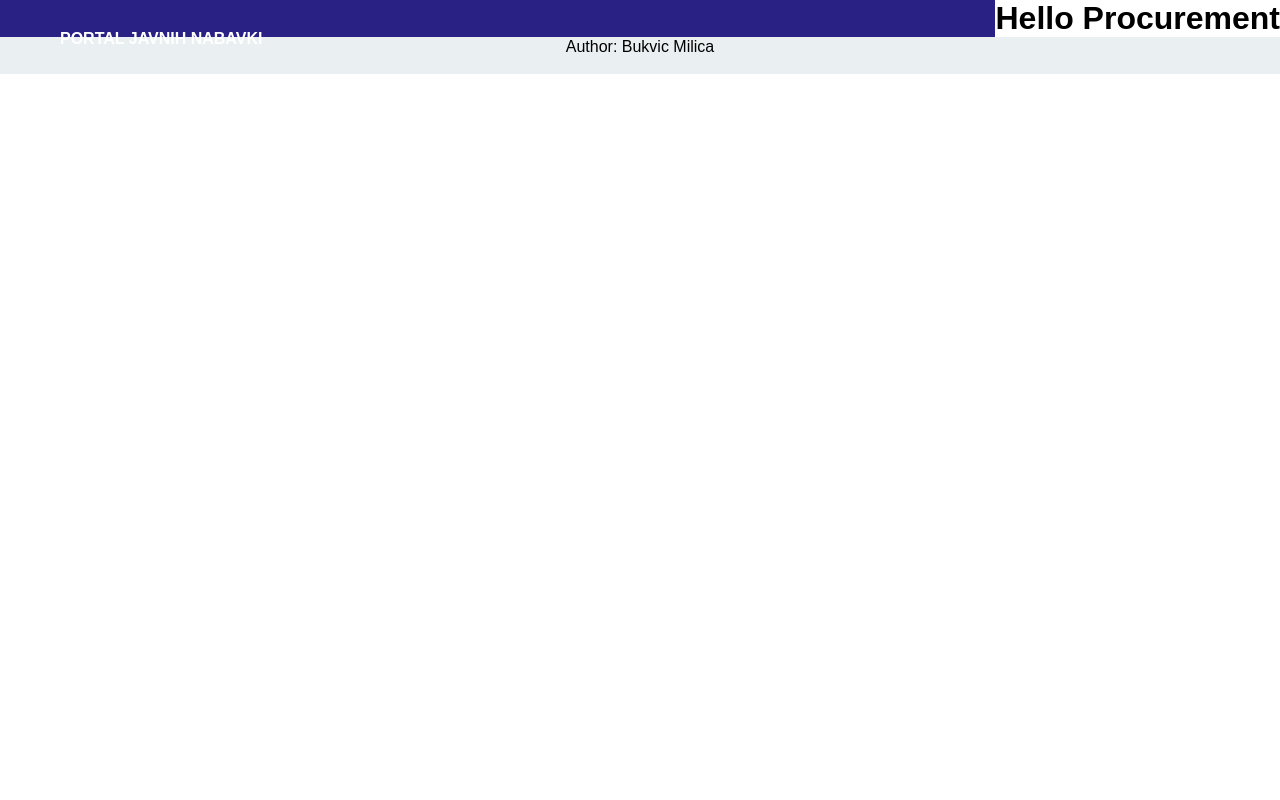
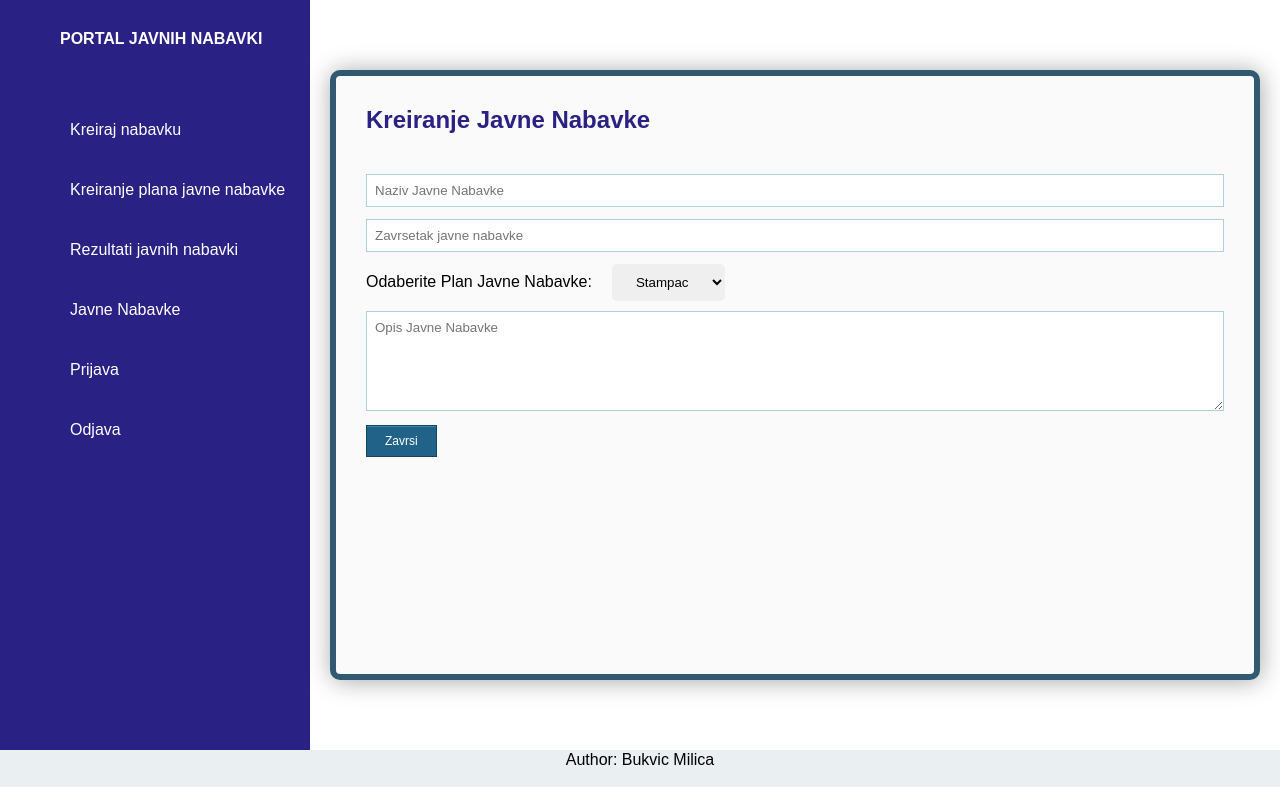
Before and after one commit to Servisi-Euprave/javne_nabavke_front, a React (Create React App) app: page /createProcurement in a window 1280 px wide. Built offline with nearby package versions, Linux system fonts and the light colour scheme; no server answers.

Commit message:
create procurement

```diff
--- a/package.json
+++ b/package.json
@@ -11,6 +11,7 @@
     "react-dom": "^18.2.0",
     "react-router-dom": "^6.10.0",
     "react-scripts": "5.0.1",
+    "react-svg": "^16.1.9",
     "web-vitals": "^2.1.4"
   },
   "scripts": {
--- a/src/components/CreateProcPlan.css
+++ b/src/components/CreateProcPlan.css
@@ -0,0 +1,96 @@
+.createProcurementplan{
+    flex: 6;
+    height: calc(100vh - 50px);
+    padding: 30px;
+    position: relative;
+    padding: 20px;
+    display: flex;
+    grid-gap: 30px;
+}
+
+.form-style-9{
+	width: 100%;
+	background: #FAFAFA;
+	padding: 30px;
+	margin: 50px auto;
+	box-shadow: 1px 1px 25px rgba(0, 0, 0, 0.35);
+	border-radius: 10px;
+	border: 6px solid #305A72;
+}
+.createProcurementplan .cardHeader {
+    display: flex;
+    justify-content: space-between;
+    align-items: flex-start;
+    margin-bottom: 40px;
+  }
+.form-style-9 ul{
+	padding:0;
+	margin:0;
+	list-style:none;
+}
+.form-style-9 ul li{
+	display: block;
+	margin-bottom: 10px;
+	min-height: 35px;
+}
+.form-style-9 ul li  .field-style{
+	box-sizing: border-box;
+	-webkit-box-sizing: border-box;
+	-moz-box-sizing: border-box;
+	padding: 8px;
+	outline: none;
+	border: 1px solid #B0CFE0;
+	-webkit-transition: all 0.30s ease-in-out;
+	-moz-transition: all 0.30s ease-in-out;
+	-ms-transition: all 0.30s ease-in-out;
+	-o-transition: all 0.30s ease-in-out;
+
+}.form-style-9 ul li  .field-style:focus{
+	box-shadow: 0 0 5px #B0CFE0;
+	border:1px solid #B0CFE0;
+}
+.form-style-9 ul li .field-split{
+	width: 49%;
+}
+.form-style-9 ul li .field-full{
+	width: 100%;
+}
+.form-style-9 ul li input.align-left{
+	float:left;
+}
+.form-style-9 ul li input.align-right{
+	float:right;
+}
+.form-style-9 ul li textarea{
+	width: 100%;
+	height: 100px;
+}
+.form-style-9 ul li input[type="button"],
+.form-style-9 ul li input[type="submit"] {
+	-moz-box-shadow: inset 0px 1px 0px 0px #3985B1;
+	-webkit-box-shadow: inset 0px 1px 0px 0px #3985B1;
+	box-shadow: inset 0px 1px 0px 0px #3985B1;
+	background-color: #216288;
+	border: 1px solid #17445E;
+	display: inline-block;
+	cursor: pointer;
+	color: #FFFFFF;
+	padding: 8px 18px;
+	text-decoration: none;
+	font: 12px Arial, Helvetica, sans-serif;
+}
+.form-style-9 ul li input[type="button"]:hover,
+.form-style-9 ul li input[type="submit"]:hover {
+	background: linear-gradient(to bottom, #2D77A2 5%, #337DA8 100%);
+	background-color: #28739E;
+}
+
+select{
+    border:none;
+    padding: 10px 20px;
+    border-radius:5px;
+  }
+
+  select:focus{
+    outline:none;
+  }
--- a/src/components/CreateProcPlan.jsx
+++ b/src/components/CreateProcPlan.jsx
@@ -1,9 +1,40 @@
+import { useState } from 'react'
+import ProcurementService from '../services/ProcurementService';
 import './CreateProcPlan.css'
 export default function CreateProcurementPlan(){
+    const[productType, setProductType] = useState("");
+    const[estimatedValue, setEstimatedValue] = useState("");
+    const[quantity, setQuantity] = useState("");
+    const handleSubmit = async (e) =>{
+        e.preventDefault();
+        const procurementPlan = { productType:productType, estimatedValue:estimatedValue,quantity:parseInt(quantity)}
+        try{
+            const resp = await ProcurementService.createProcurementPlan(procurementPlan);
+
+        } catch(error){
+            console.log(error)
+        }
+    }
     return(
         <div className="createProcurementplan">
-            <h1>Hello procurement</h1>
+        <form className="form-style-9" onSubmit={handleSubmit}>
+            <div class="cardHeader">
+                    <h2>Kreiranje Plana Javne Nabavke</h2>
+            </div>
 
+          <ul>
+            <li>
+              <input type="text" name="productType" value={productType} onChange={(e) => setProductType(e.target.value)} className="field-style field-split align-left" placeholder="Tip Proizvoda" />
+              <input type="number" name="quantity" value={quantity} onChange={(e) => setQuantity(e.target.value)} className="field-style field-split align-right" placeholder="Kolicina" />            </li>
+            <li>
+              <input type="text" name="estimatedValue" value={estimatedValue}  onChange={(e) => setEstimatedValue(e.target.value)} className="field-style field-full align-none" placeholder="Procenjena Vrednost" />
+            </li>
+
+            <li>
+              <input type="submit" value="Zavrsi" />
+            </li>
+          </ul>
+        </form>
         </div>
 
     )
--- a/src/components/CreateProcurement.css
+++ b/src/components/CreateProcurement.css
@@ -0,0 +1,99 @@
+.createProcurement{
+    flex: 6;
+    height: calc(100vh - 50px);
+    padding: 30px;
+    position: relative;
+    padding: 20px;
+    display: flex;
+    grid-gap: 30px;
+}
+
+.form-style-9{
+	width: 100%;
+	background: #FAFAFA;
+	padding: 30px;
+	margin: 50px auto;
+	box-shadow: 1px 1px 25px rgba(0, 0, 0, 0.35);
+	border-radius: 10px;
+	border: 6px solid #305A72;
+}
+.createProcurement .cardHeader {
+    display: flex;
+    justify-content: space-between;
+    align-items: flex-start;
+    margin-bottom: 40px;
+  }
+.form-style-9 ul{
+	padding:0;
+	margin:0;
+	list-style:none;
+}
+.form-style-9 ul li{
+	display: block;
+	margin-bottom: 10px;
+	min-height: 35px;
+}
+.form-style-9 ul li  .field-style{
+	box-sizing: border-box;
+	-webkit-box-sizing: border-box;
+	-moz-box-sizing: border-box;
+	padding: 8px;
+	outline: none;
+	border: 1px solid #B0CFE0;
+	-webkit-transition: all 0.30s ease-in-out;
+	-moz-transition: all 0.30s ease-in-out;
+	-ms-transition: all 0.30s ease-in-out;
+	-o-transition: all 0.30s ease-in-out;
+
+}.form-style-9 ul li  .field-style:focus{
+	box-shadow: 0 0 5px #B0CFE0;
+	border:1px solid #B0CFE0;
+}
+.form-style-9 ul li .field-split{
+	width: 49%;
+}
+.form-style-9 ul li .field-full{
+	width: 100%;
+}
+.form-style-9 ul li input.align-left{
+	float:left;
+}
+.form-style-9 ul li input.align-right{
+	float:right;
+}
+.form-style-9 ul li textarea{
+	width: 100%;
+	height: 100px;
+}
+.form-style-9 ul li input[type="button"],
+.form-style-9 ul li input[type="submit"] {
+	-moz-box-shadow: inset 0px 1px 0px 0px #3985B1;
+	-webkit-box-shadow: inset 0px 1px 0px 0px #3985B1;
+	box-shadow: inset 0px 1px 0px 0px #3985B1;
+	background-color: #216288;
+	border: 1px solid #17445E;
+	display: inline-block;
+	cursor: pointer;
+	color: #FFFFFF;
+	padding: 8px 18px;
+	text-decoration: none;
+	font: 12px Arial, Helvetica, sans-serif;
+}
+.form-style-9 ul li input[type="button"]:hover,
+.form-style-9 ul li input[type="submit"]:hover {
+	background: linear-gradient(to bottom, #2D77A2 5%, #337DA8 100%);
+	background-color: #28739E;
+}
+
+.select{
+    border:none;
+    padding: 10px 20px;
+    border-radius:5px;
+  }
+
+.select:focus{
+    outline:none;
+  }
+.plan{
+    margin-right: 20px;
+}
--- a/src/components/CreateProcurement.jsx
+++ b/src/components/CreateProcurement.jsx
@@ -1,11 +1,58 @@
 import './CreateProcurement.css'
+import ProcurementService from '../services/ProcurementService';
+import { useState } from 'react'
 
-export default function CreateProcurement(){
-    return(
-        <div className="createProcurement">
-            <h1>Hello Procurement</h1>
 
-        </div>
+export default function CreateProcurement() {
+  const[procurementName, setProcurementName] = useState("");
+  const[endDate, setEndDate] = useState("");
+  const[description, setDescription] = useState("");
+  const[procurementPlanId, setProcurementPlanId] = useState("");
 
-    )
-}
+  const handleSubmit = async (e) =>{
+      e.preventDefault();
+      setProcurementPlanId("didi")
+      const procurement = { procurementName:procurementName, procurementPlanId:procurementPlanId, endDate:endDate, description:description}
+      try{
+          const resp = await ProcurementService.createProcurement(procurement);
+
+      } catch(error){
+          console.log(error.response)
+      }
+  }
+    return (
+      <div className="createProcurement">
+        <form className="form-style-9" onSubmit={handleSubmit}>
+            <div class="cardHeader">
+                    <h2>Kreiranje Javne Nabavke</h2>
+            </div>
+
+          <ul>
+            <li>
+            <input type="text" name="procurementName" value={procurementName} onChange={(e) => setProcurementName(e.target.value)} className="field-style field-full align-none" placeholder="Naziv Javne Nabavke" />
+            </li>
+            <li>
+              <input type="text" name="endDate" value={endDate} onChange={(e) => setEndDate(e.target.value)} className="field-style field-full align-none" placeholder="Zavrsetak javne nabavke" />
+            </li>
+            <li class="dropdown">
+            <label for="plan" class="plan">Odaberite Plan Javne Nabavke:</label>
+            <select name="plan" id="language">
+            <option value="Voce">Voce</option>
+            <option value="Povrce">Povrce</option>
+            <option value="Motor" disabled>Motor</option>
+            <option value="Stampac" selected>Stampac</option>
+            </select>
+            </li>
+
+
+            <li>
+              <textarea name="description"  value={description} onChange={(e) => setDescription(e.target.value)} className="field-style" placeholder="Opis Javne Nabavke"></textarea>
+            </li>
+            <li>
+              <input type="submit" value="Zavrsi" />
+            </li>
+          </ul>
+        </form>
+      </div>
+    );
+  }
--- a/src/components/Results.css
+++ b/src/components/Results.css
@@ -0,0 +1,9 @@
+.results{
+    flex: 6;
+    height: calc(100vh - 50px);
+    padding: 30px;
+    position: relative;
+    padding: 20px;
+    display: flex;
+    grid-gap: 30px;
+}
--- a/src/components/RightBar.jsx
+++ b/src/components/RightBar.jsx
@@ -1,6 +1,7 @@
 import React from 'react'
 import './RightBar.css'
 import { Link } from 'react-router-dom'
+import { ReactSVG } from 'react-svg'
 
 export default function RightBar() {
     return (
@@ -19,7 +20,7 @@ export default function RightBar() {
                     <li>
                         <Link to="/createProcurement" >
                             <span class="icon">
-                                <ion-icon name="home-outline"></ion-icon>
+                                <ReactSVG src="./red.svg"/>
                             </span>
                             <span class="title">Kreiraj nabavku</span>
                         </Link>
--- a/src/services/ProcurementService.js
+++ b/src/services/ProcurementService.js
@@ -1,5 +1,5 @@
 import axios from "axios";
-const PROCUREMENT_BASE_URL = "http://localhost:8080/api";
+const PROCUREMENT_BASE_URL = "http://localhost:8081/api";
 
 class ProcurementService {
     createProcurement(procurement) {
@@ -9,7 +9,7 @@ class ProcurementService {
         return axios.post(PROCUREMENT_BASE_URL + '/createProcurementPlan', procurementPlan);
     }
     getProcurements() {
-        return axios.get(PROCUREMENT_BASE_URL);
+        return axios.get(PROCUREMENT_BASE_URL + '/getProcurements');
     }
 }
 export default new ProcurementService()
```
Also changed, not shown: src/components/red.svg (added), 1 other file (tests, documents, lock files or other folders).
